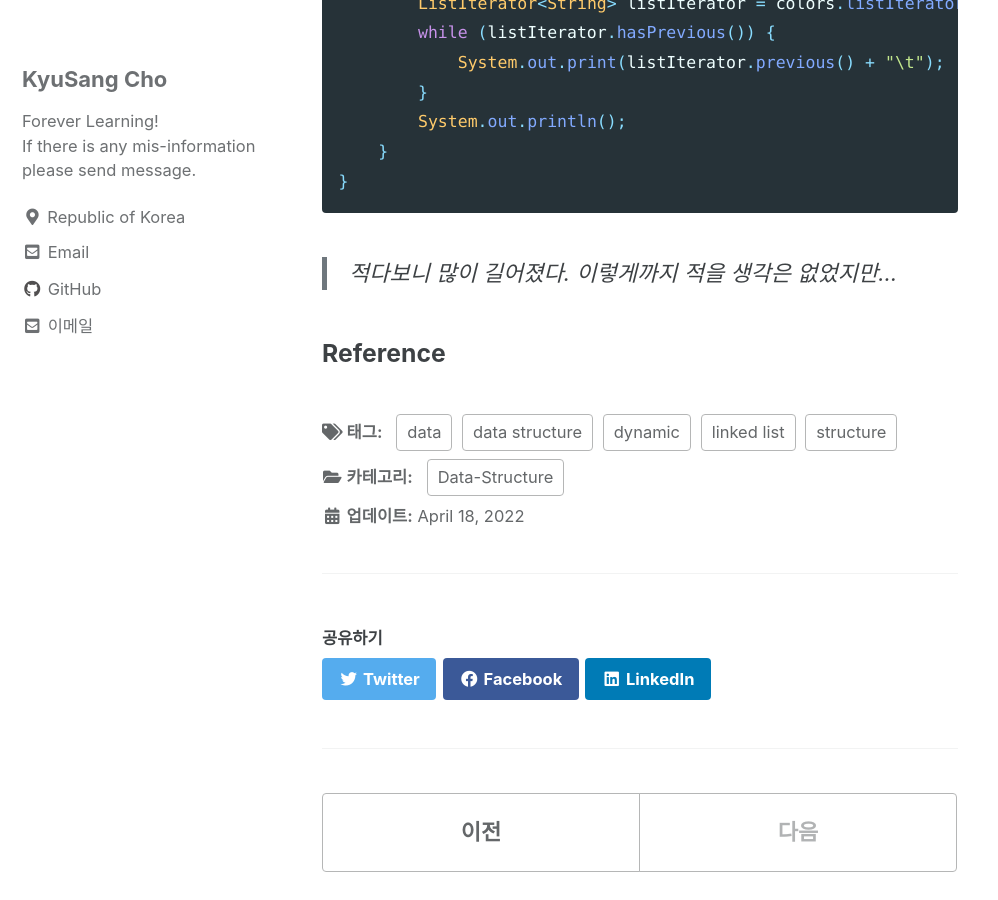
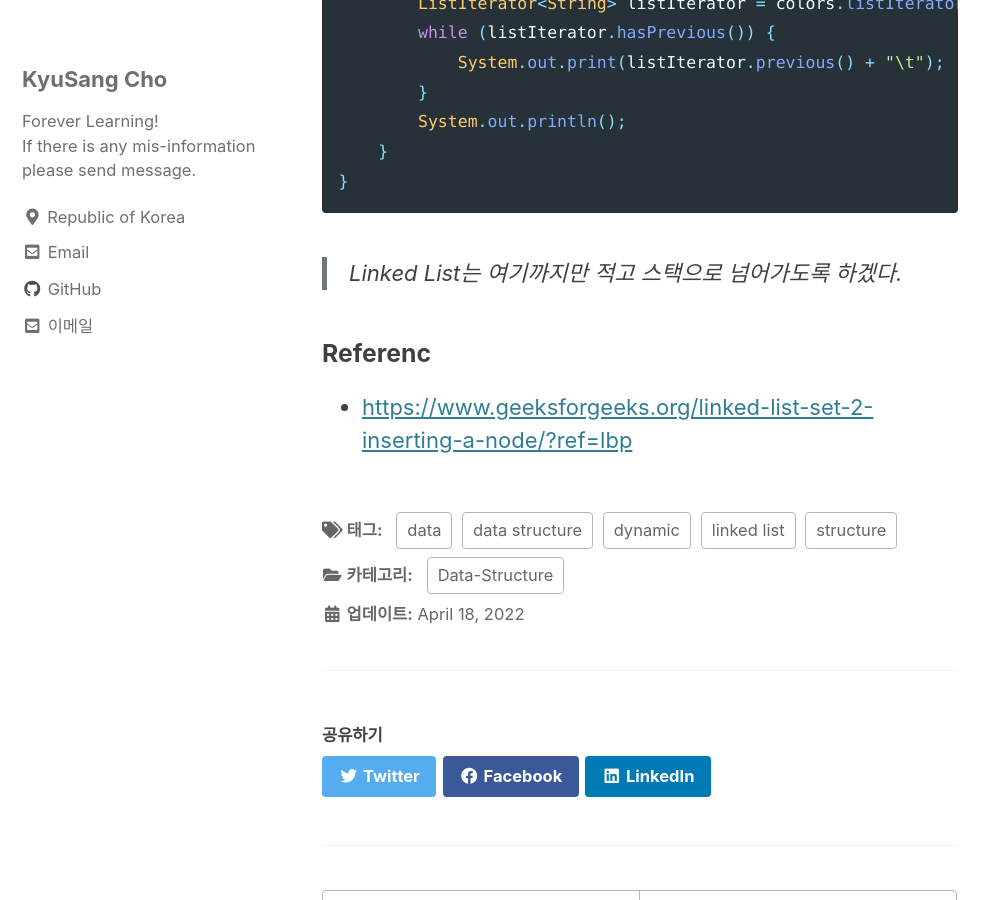
Before and after one commit to DevKS-Yet/DevKs-Yet.github.io, a Jekyll site: the page built from _posts/2022-04-18-73(data-structure3).md, in a window 1280 px wide and 900 px high, scrolled down 4718 px. Shown: the whole window, without its empty margins (0-998 px from the left). Built offline with Jekyll 4.4.1, drawn with Linux system fonts in a browser that asks for light colours; cached includes are drawn as plain includes.

Commit message:
20220418

````diff
--- a/_posts/2022-04-18-73(data-structure3).md
+++ b/_posts/2022-04-18-73(data-structure3).md
@@ -146,6 +146,7 @@ public class LinkedListSample4 {
 }
 ```
 
-> 적다보니 많이 길어졌다. 이렇게까지 적을 생각은 없었지만...
+> Linked List는 여기까지만 적고 스택으로 넘어가도록 하겠다.
 
-### Reference
+### Referenc
+- [https://www.geeksforgeeks.org/linked-list-set-2-inserting-a-node/?ref=lbp](https://www.geeksforgeeks.org/linked-list-set-2-inserting-a-node/?ref=lbp)
````
